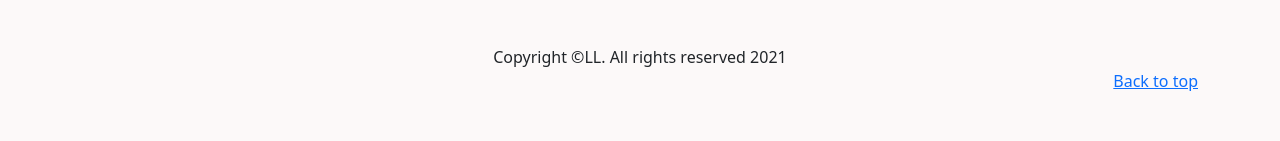
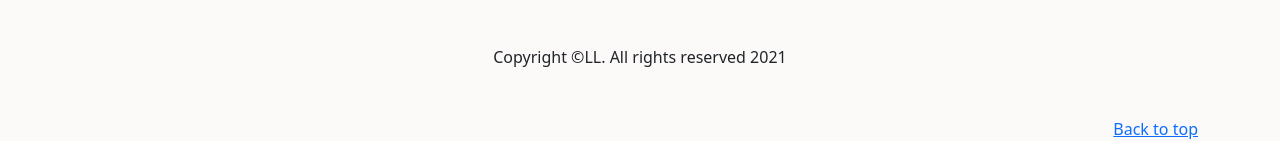
Before and after one commit to coletto817/Vintage_Cars_project, a plain HTML site: page index.html in a window 1280 px wide. Shown: the part 2320-2461 px from the top of the page. Before the commit the page ends 2413 px from the top, so only its background shows below. Drawn offline with nearby package versions, Linux system fonts and the light colour scheme.

Commit message:
add margin top for back to top link

```diff
--- a/index.html
+++ b/index.html
@@ -166,7 +166,7 @@
                 <div class="col text-center mt-5">
                   Copyright &copyLL. All rights reserved 2021
                 </div>
-                <div class="text-end">
+                <div class="text-end mt-5">
                   <a href="#top">Back to top</a>
                 </div>
                 <!-- Footer Ends -->
```
